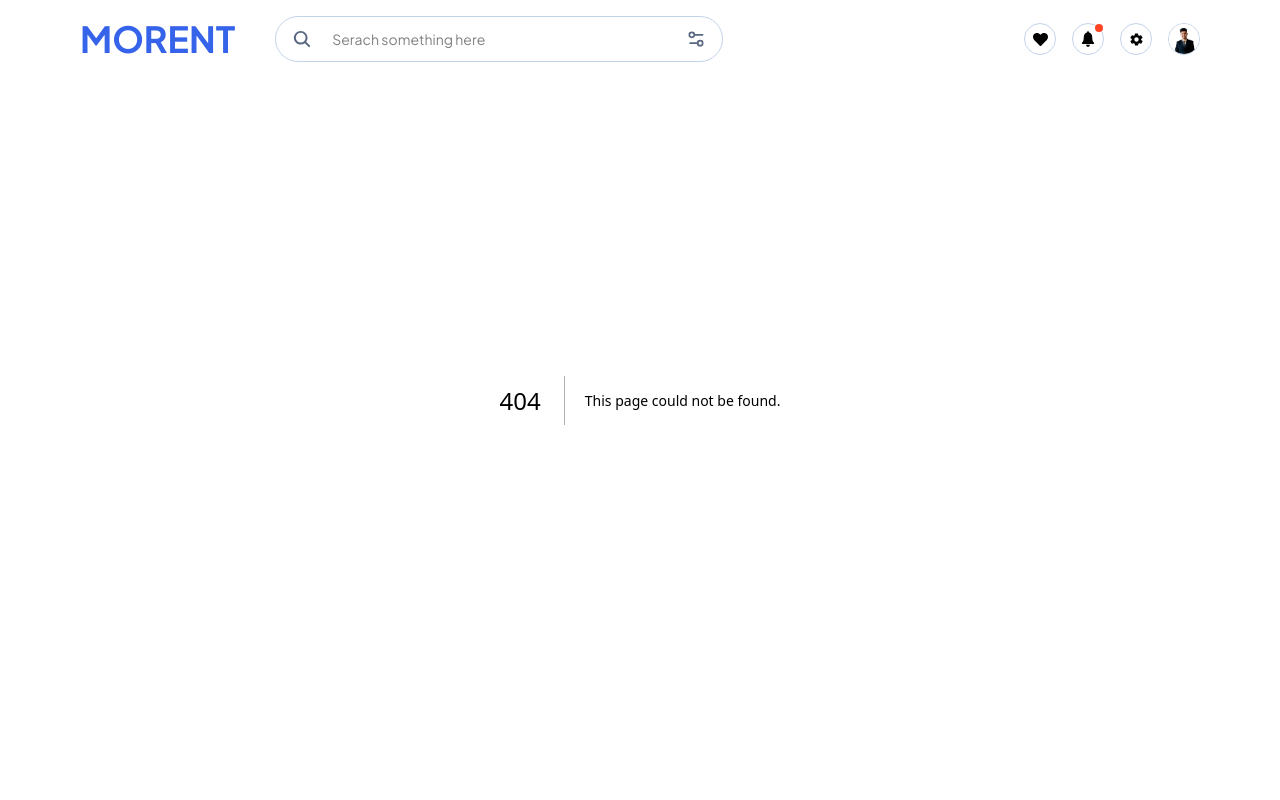
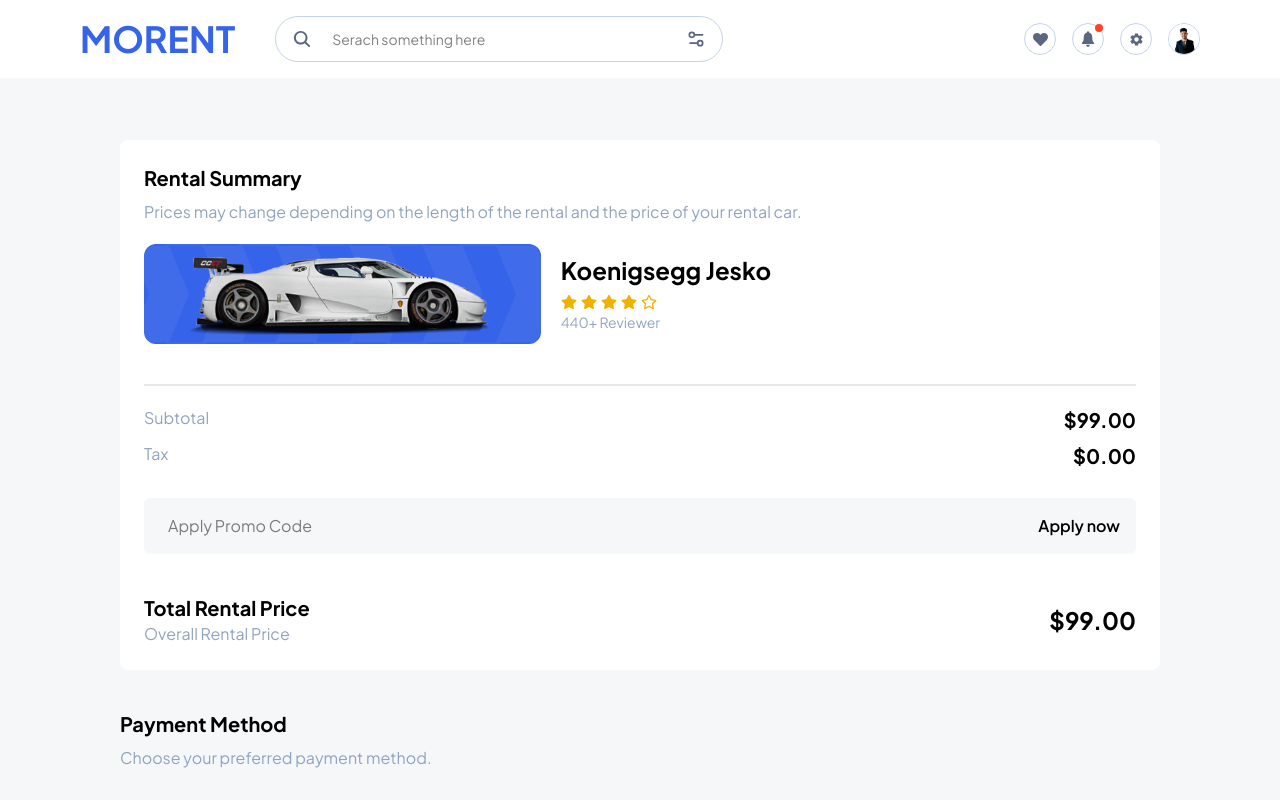
Before and after one commit to manjurul369/next-car, a Next.js app: page /payment/1 in a window 1280 px wide. Before the commit this address had no page. Shown: the top 800 px of the page. Built offline with nearby package versions, Linux system fonts and the light colour scheme.

Commit message:
Payment page added

```diff
--- a/app/page.js
+++ b/app/page.js
@@ -51,7 +51,7 @@
             />
             </Link>
           ))}
-          <div className="absolute right-0 top-0 h-full w-[150px] bg-gradient-to-l from-white to-transparent z-10 block md:hidden"></div>
+          <div className="absolute right-0 top-0 h-full w-[150px] bg-gradient-to-l from-white to-transparent z-10 block md:hidden pointer-events-none"></div>
           </div>
         </div>
       </section>
--- /dev/null
+++ b/app/payment/[slug]/page.js
@@ -0,0 +1,95 @@
+import { recommendedCar, popularCar } from "@/public/constants";
+import Image from "next/image";
+import { notFound } from "next/navigation";
+import { FaStar, FaRegStar } from "react-icons/fa";
+import pattern from "@/public/assets/images/pattern.png";
+
+
+export default async function Page({ params }) {
+    const { slug } = await params;
+    const carId = Number(slug);
+
+    const allCars = [...recommendedCar, ...popularCar];
+    const car = allCars.find((c) => c.id === carId);
+
+    if (!car) {
+        notFound();
+    }
+
+    const filledStars = [];
+    const emptyStars = [];
+    for (let i = 0; i < car.star; i++) {
+        filledStars.push(<FaStar key={`filled-${i}`} />);
+    }
+    for (let i = 0; i < 5 - car.star; i++) {
+        emptyStars.push(<FaRegStar key={`empty-${i}`} />);
+    }
+
+    return (
+        <div className="mt-20 px-10 py-20 md:p-20 lg:px-30 lg:py-15">
+            <div>
+                <div className="w-full bg-white p-6 flex flex-col rounded-lg">
+                    <h1 className="text-xl font-bold">Rental Summary</h1>
+                    <p className="text-md mt-2 text-slate-gray">Prices may change depending on the length of the rental and the price of your rental car.</p>
+                    <div className="flex mt-5 items-center">
+                        <div className="relative min-h-[100px] rounded-xl bg-primary w-4/10 mr-5 flex justify-center items-center">
+                            <Image
+                                src={pattern}
+                                alt="Pattern"
+                                fill
+                                style={{ objectFit: 'cover', zIndex: 0 }}
+                                className="pointer-events-none select-none"
+                            />
+                            <Image
+                                src={car.carImg}
+                                alt="Car Image"
+                                className="select-none w-8/10 hover:scale-105 transition-transform duration-300 cursor-pointer z-1"
+                            />
+                        </div>
+                        <div>
+                            <h2 className="text-2xl font-bold mb-2">{car.carName}</h2>
+                            <span className='text-yellow-500 flex gap-1'>
+                                {filledStars}
+                                {emptyStars}
+                            </span>
+                            <span className='text-slate-gray text-sm'>{car.rattingCount}+ Reviewer</span>
+                        </div>
+                    </div>
+                    <span className="mt-10 mb-5 w-full h-0.5 bg-gray-200"></span>
+                    <div>
+                        <div className="flex justify-between mb-2">
+                            <h2 className="text-slate-gray text-md">Subtotal</h2>
+                            <h2 className="font-bold text-xl">${car.price.toFixed(2)}</h2>
+                        </div>
+                        <div className="flex justify-between mb-2">
+                            <h2 className="text-slate-gray text-md">Tax</h2>
+                            <h2 className="font-bold text-xl">${car.tax.toFixed(2)}</h2>
+                        </div>
+                    </div>
+                    <div className="mt-5 mb-10 flex justify-between items-center relative">
+                        <input
+                            type="text"
+                            placeholder="Apply Promo Code"
+                            className="bg-[#F6F7F9] pl-6 pr-30 py-4 rounded-md p-2 w-full focus:outline-none focus:ring-0 focus:border-transparent"
+                        />
+                        <button className="absolute right-0 px-4 py-2 cursor-pointer font-semibold">Apply now</button>
+                    </div>
+                    <div className="flex justify-between items-center">
+                        <div>
+                            <h2 className="text-xl font-bold">Total Rental Price</h2>
+                            <h2 className="text-md text-slate-gray">Overall Rental Price</h2>
+                        </div>
+                        <h2 className="text-2xl font-bold">${(car.price - car.tax).toFixed(2)}</h2>
+                    </div>
+                </div>
+                <div>
+                    <div>
+                        <h1 className="text-xl font-bold mt-10">Payment Method</h1>
+                        <p className="text-md mt-2 text-slate-gray">Choose your preferred payment method.</p>
+                    </div>
+                </div>
+            </div>
+        </div>
+
+    )
+}
--- a/public/components/CarCard.js
+++ b/public/components/CarCard.js
@@ -1,16 +1,28 @@
-import React from 'react';
-import { FaHeart, FaGasPump } from "react-icons/fa";
+'use client';
+import { React, useState } from 'react';
+import { FaHeart, FaGasPump, FaRegHeart } from "react-icons/fa";
 import { PiSteeringWheelFill } from "react-icons/pi";
 import { MdPeopleAlt } from "react-icons/md";
 import Button from './Button';
 import Image from 'next/image';
 
-export default function CarCard({ carName, type, carImg, oil, cap, price }) {
+export default function CarCard({ carID, carName, type, carImg, oil, cap, price }) {
+  const [isFavorite, setIsFavorite] = useState(false);
+
+  function toggleFavorite(e) {
+    setIsFavorite(!isFavorite);
+  }
+
+
   return (
     <div className='bg-white shadow-lg rounded-lg p-5 lg:p-8 flex flex-col max-w-[400px] min-w-[300px] cursor-pointer hover:shadow-xl transition-shadow duration-300 ease-in-out'>
       <div className='flex justify-between items-center mb-2'>
         <h2 className='font-bold text-xl lg:text-2xl'>{carName}</h2>
-          <FaHeart className='text-red-500' />
+        {isFavorite ? (
+          <FaHeart className='text-red-500 cursor-pointer' size={25} onClick={e => {toggleFavorite(e)}} />
+        ) : (
+          <FaRegHeart className='text-gray-400 cursor-pointer' size={25} onClick={e => {toggleFavorite(e)}} />
+        )}
       </div>
       <h2 className='text-sm lg:text-lg font-bold text-slate-gray mb-20'>{type}</h2>
       <div className='w-full flex justify-center mb-4 lg:mb-8'>
--- a/public/components/Nav.js
+++ b/public/components/Nav.js
@@ -22,14 +22,14 @@
                 </div>
             </div>
             <div className='flex gap-4'>
-                <div className='circle'>
+                <div className='circle text-text'>
                     <FaHeart size={15}/>
                 </div>
-                <div className='circle relative'>
+                <div className='circle relative text-text'>
                     <IoIosNotifications size={20} />
                     <div className='w-2 h-2 bg-[#FF4423] absolute top-0 right-0 rounded-full'></div>
                 </div>
-                <div className='circle'>
+                <div className='circle text-text'>
                     <IoMdSettings size={15} />
                 </div>
                 <div className='circle'>
@@ -49,8 +49,8 @@
             </div>
             <div className='w-full px-4 py-3 rounded-xl border border-border flex relative'>
                     <input type="text" placeholder='Serach something here' className='px-10 w-full border-none text-sm active:outline-none focus:outline-none'/>
-                    <IoSearch className='absolute left-4 text-text' size={20} />
-                    <LuSettings2 className='absolute right-4 text-text cursor-pointer' size={20} />
+                    <IoSearch className='absolute left-4 text-slate-gray' size={20} />
+                    <LuSettings2 className='absolute right-4 text-slate-gray cursor-pointer' size={20} />
             </div>
         </div>
     </div>
--- a/public/components/RecommendCar.js
+++ b/public/components/RecommendCar.js
@@ -15,7 +15,7 @@
         <h2 className='text-sm lg:text-lg font-bold text-slate-gray mb-20'>{type}</h2>
         <div className='flex flex-row sm:flex-col'>
             <div className='w-full flex justify-center mb-4 lg:mb-8'>
-                <Image src={carImg} alt={carName} className="w-8/10 h-auto" />
+                <Image src={carImg} alt={carName} className="w-full h-auto" />
             </div>
             <div className='flex flex-col sm:flex-row justify-start sm:justify-between items-start mb-4 gap-2 sm:gap-0 w-[120px] sm:w-auto'>
                 <div className='flex items-center gap-2 text-slate-gray font-medium'>
--- a/public/constants/index.js
+++ b/public/constants/index.js
@@ -28,6 +28,7 @@
         cap: "2 People",
         price: 99.00,
         oldPrice: 100.00,
+        tax: 0,
         thumbImg: [car0, car1, car2],
         carDetails: "The Koenigsegg Jesko is a high-performance hypercar known for its extreme speed and advanced engineering. It features a twin-turbo V8 engine, producing over 1,600 horsepower, and is designed for both track and road use. The car's aerodynamic design and lightweight construction contribute to its impressive performance capabilities, making it one of the fastest production cars in the world.",
         rattingCount: 440,
@@ -77,6 +78,7 @@
         cap: "2 People",
         price: 80.00,
         oldPrice: 100.00,
+        tax: 0,
         thumbImg: [car1, car0, car2],
         carDetails: "The Nissan GT-R is a legendary sports car known for its powerful performance and advanced technology. It features a twin-turbo V6 engine, all-wheel drive, and a sophisticated suspension system that provides exceptional handling and stability. The GT-R is celebrated for its impressive acceleration, precise steering, and track-ready capabilities, making it a favorite among car enthusiasts.",
         rattingCount: 440,
@@ -126,6 +128,7 @@
         cap: "4 People",
         price: 96.00,
         oldPrice: 100.00,
+        tax: 0,
         thumbImg: [car2, car1, car0],
         carDetails: "Rolls Royce is a symbol of luxury and elegance in the automotive world. Known for its opulent design, handcrafted interiors, and powerful engines, Rolls Royce vehicles offer a unique blend of performance and comfort. Each car is meticulously crafted to provide an unparalleled driving experience, making it a preferred choice for those who seek the finest in automotive excellence.",
         rattingCount: 440,
@@ -175,6 +178,7 @@
         cap: "6 People",
         price: 70.00,
         oldPrice: 100.00,
+        tax: 0,
         thumbImg: [car3, car2, car1],
         carDetails: "The Toyota Alphard is a luxury minivan that combines spaciousness with high-end features. It offers a comfortable and refined interior, making it ideal for families or those who prioritize comfort. The Alphard is equipped with advanced safety technologies, a powerful engine, and a smooth ride, making it a popular choice for those seeking both practicality and luxury in their vehicle.",
         rattingCount: 440,
@@ -227,6 +231,7 @@
         cap: "6 People",
         price: 72.00,
         oldPrice: 100.00,
+        tax: 0,
         thumbImg: [car4, car3, car2],
         carDetails: "The All New Rush is a compact SUV that offers a perfect blend of style, comfort, and practicality. With its spacious interior, advanced safety features, and efficient engine, it is designed for urban driving and family adventures. The Rush provides a smooth ride, modern technology, and a versatile cargo space, making it an excellent choice for those seeking an affordable yet stylish SUV.",
         rattingCount: 440,
@@ -276,6 +281,7 @@
         cap: "6 People",
         price: 80.00,
         oldPrice: 100.00,
+        tax: 0,
         thumbImg: [car5, car4, car3],
         carDetails: "The CR-V is a compact SUV known for its reliability, spaciousness, and advanced features. It offers a comfortable ride with ample cargo space, making it ideal for families and outdoor enthusiasts. The CR-V is equipped with modern technology, including safety features and infotainment systems, providing a well-rounded driving experience that balances performance and practicality.",
         rattingCount: 440,
@@ -325,6 +331,7 @@
         cap: "6 People",
         price: 74.00,
         oldPrice: 100.00,
+        tax: 0,
         thumbImg: [car6, car5, car4],
         carDetails: "The All New Terios is a compact SUV that combines ruggedness with modern design. It features a spacious interior, advanced safety technologies, and a powerful engine, making it suitable for both city driving and off-road adventures. The Terios offers a comfortable ride, versatile cargo space, and a stylish exterior, appealing to those who seek adventure without compromising on comfort.",
         rattingCount: 440,
@@ -374,6 +381,7 @@
         cap: "6 People",
         price: 80.00,
         oldPrice: 100.00,
+        tax: 0,
         thumbImg: [car7, car6, car5],
         carDetails: "The CR-V is a compact SUV known for its reliability, spaciousness, and advanced features. It offers a comfortable ride with ample cargo space, making it ideal for families and outdoor enthusiasts. The CR-V is equipped with modern technology, including safety features and infotainment systems, providing a well-rounded driving experience that balances performance and practicality.",
         rattingCount: 440,
@@ -423,6 +431,7 @@
         cap: "4 People",
         price: 76.00,
         oldPrice: 100.00,
+        tax: 0,
         thumbImg: [car8, car7, car6],
         carDetails: "The MG ZX Exclusive is a stylish hatchback that offers a blend of performance and practicality. With its sleek design, comfortable interior, and advanced technology, it is designed for urban driving and daily commutes. The ZX Exclusive features a fuel-efficient engine, modern safety systems, and a spacious cabin, making it an excellent choice for those seeking a compact yet versatile vehicle.",
         rattingCount: 440,
@@ -472,6 +481,7 @@
         cap: "6 People",
         price: 80.00,
         oldPrice: 100.00,
+        tax: 0,
         thumbImg: [car9, car8, car7],
         carDetails: "The New MG ZS is a compact SUV that combines modern design with advanced features. It offers a spacious interior, comfortable seating, and a range of technology options, making it ideal for families and urban drivers. The ZS is equipped with efficient engines, safety systems, and infotainment options, providing a well-rounded driving experience that emphasizes both style and functionality.",
         rattingCount: 440,
@@ -521,6 +531,7 @@
         cap: "4 People",
         price: 74.00,
         oldPrice: 100.00,
+        tax: 0,
         thumbImg: [car10, car9, car8],
         carDetails: "The MG ZX Excite is a sporty hatchback that offers a dynamic driving experience with its agile handling and responsive performance. It features a modern design, comfortable interior, and advanced technology, making it suitable for both city driving and weekend adventures. The ZX Excite is equipped with efficient engines, safety features, and a stylish exterior, appealing to those who seek excitement in their daily commute.",
         rattingCount: 440,
@@ -570,6 +581,7 @@
         cap: "6 People",
         price: 80.00,
         oldPrice: 100.00,
+        tax: 0,
         thumbImg: [car11, car10, car9],
         carDetails: "The New MG ZS is a compact SUV that combines modern design with advanced features. It offers a spacious interior, comfortable seating, and a range of technology options, making it ideal for families and urban drivers. The ZS is equipped with efficient engines, safety systems, and infotainment options, providing a well-rounded driving experience that emphasizes both style and functionality.",
         rattingCount: 440,
```
Lines whose indentation alone changed are shown as unchanged.
